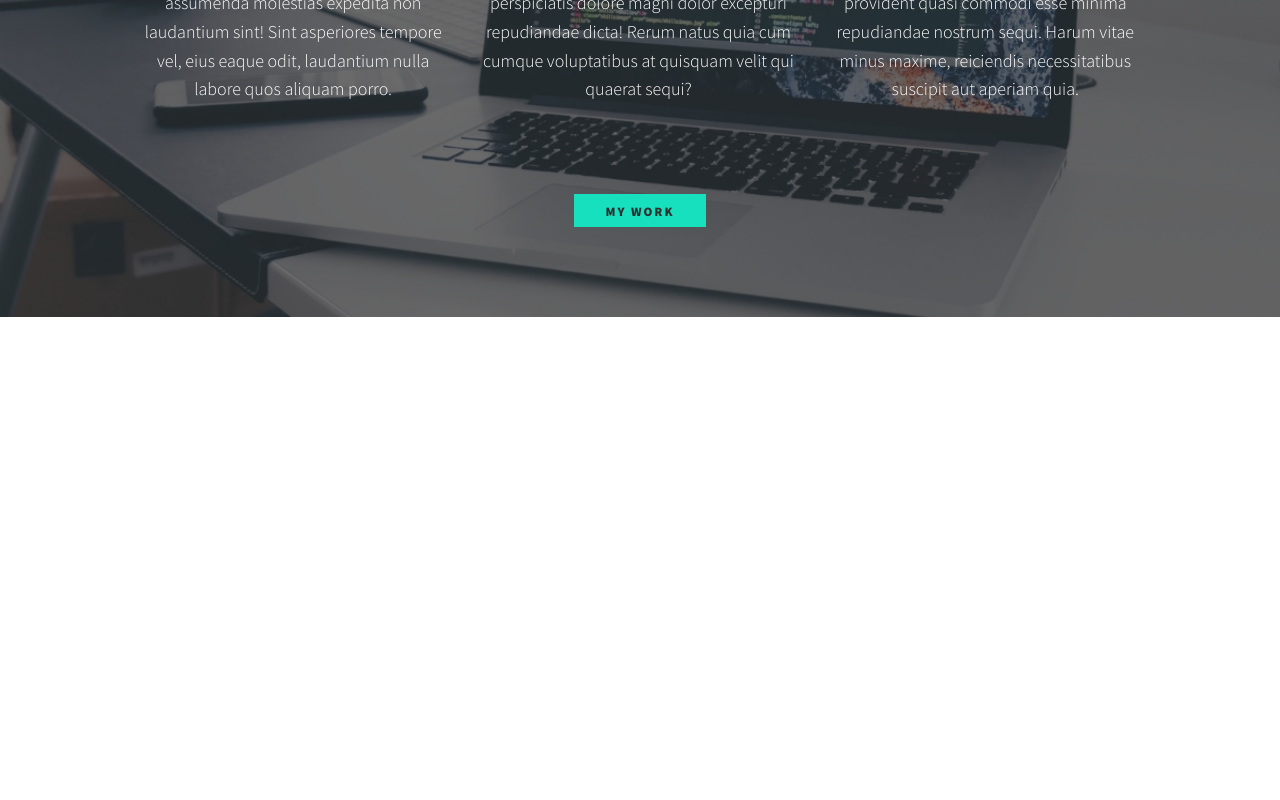
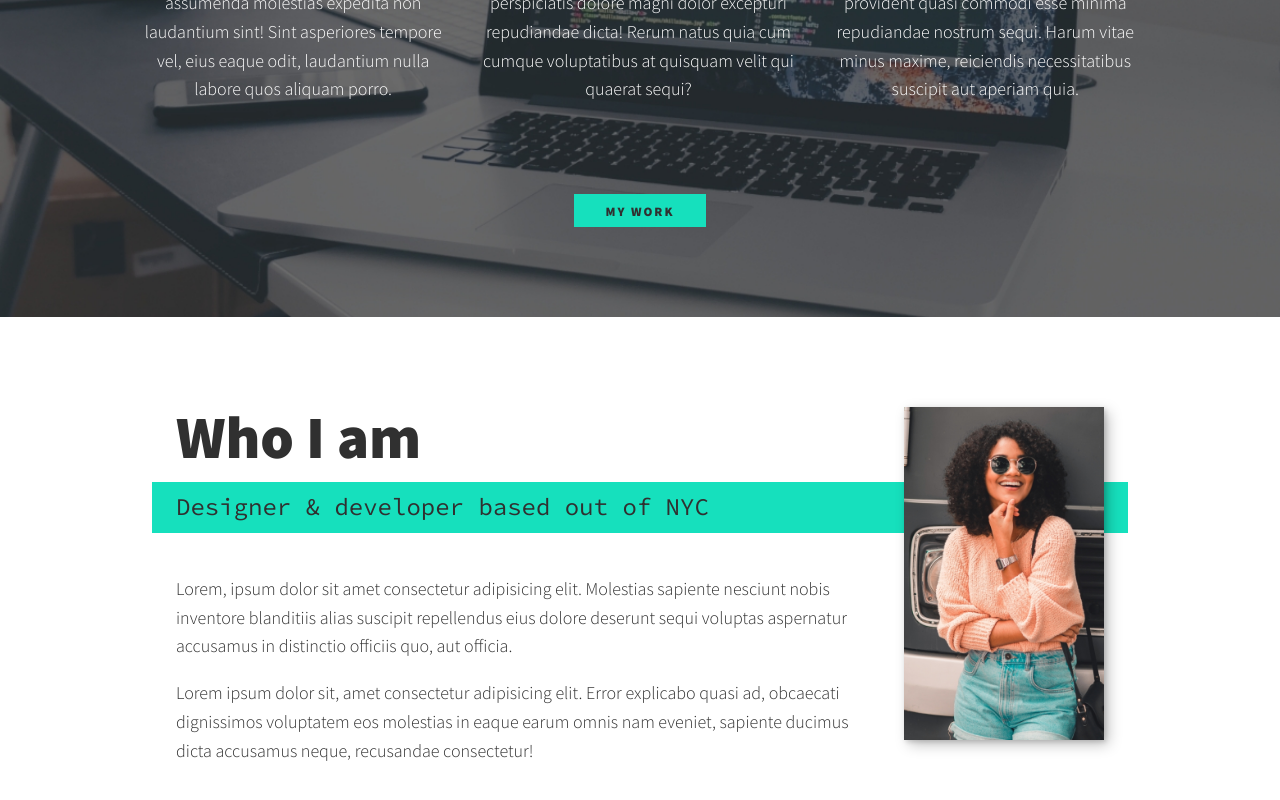
Before and after one commit to ClaytonDewey/fcc-portfolio-react, a React (Create React App) app: page / in a window 1280 px wide. Shown: the part 836-1636 px from the top of the page. Before the commit the page ends 1153 px from the top, so only its background shows below. Built offline with nearby package versions, Linux system fonts and the light colour scheme.

Commit message:
Import About component

```diff
--- a/src/components/App.tsx
+++ b/src/components/App.tsx
@@ -2,6 +2,7 @@ import Header from './Header';
 import GlobalStyle from '../theme/global';
 import Intro from './Intro';
 import Services from './Services';
+import About from './About';
 
 function App() {
   return (
@@ -10,6 +11,7 @@ function App() {
       <Header />
       <Intro />
       <Services />
+      <About />
     </div>
   );
 }
```
